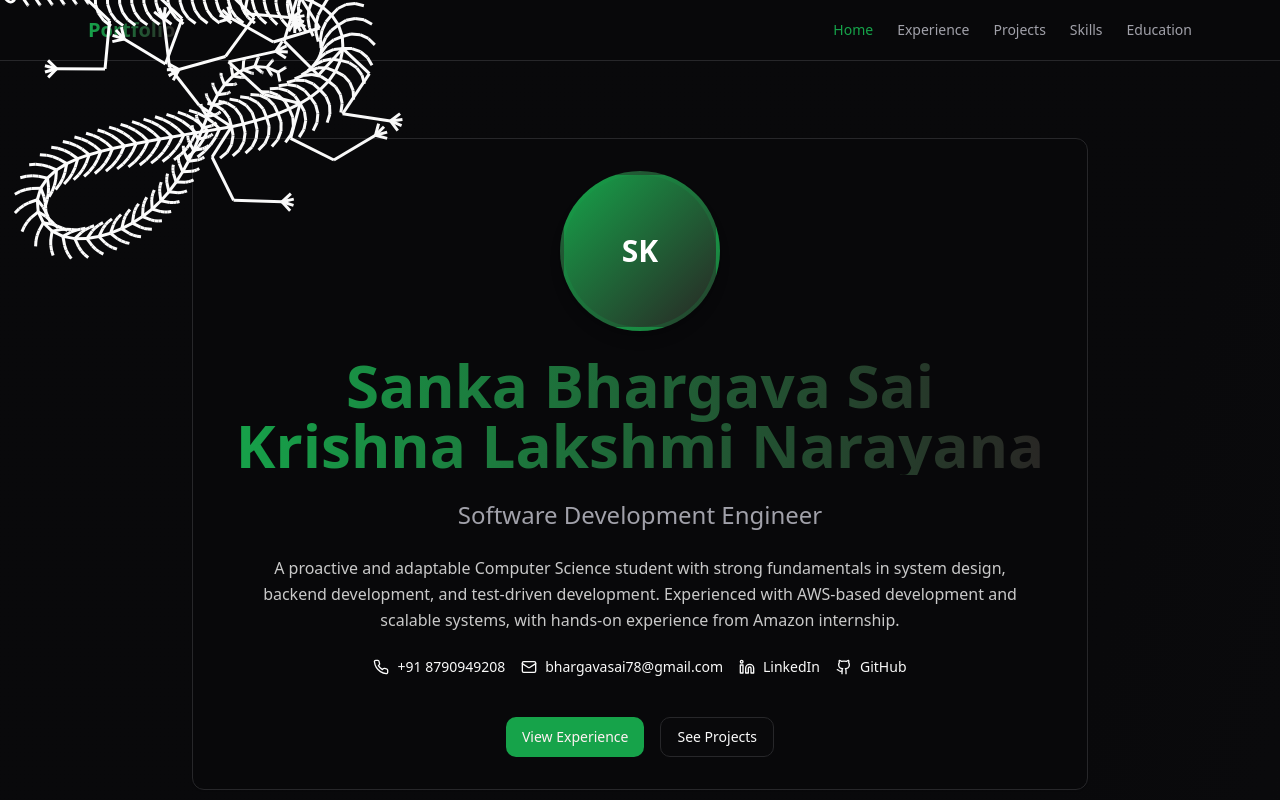
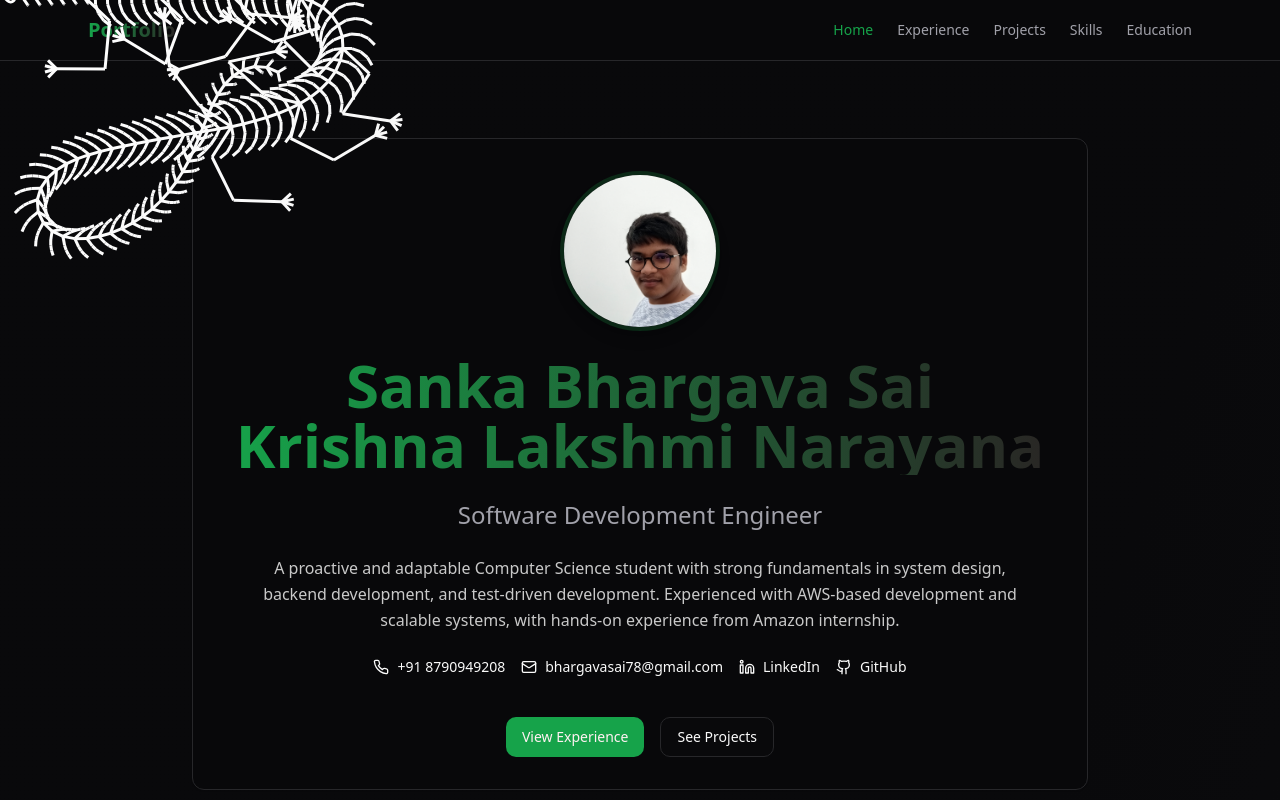
Before and after one commit to bhargava-sai-krishna/Portfolio-website, a React (Vite) app: page / in a window 1280 px wide. Shown: the top 800 px of the page. Built offline with nearby package versions, Linux system fonts and the light colour scheme.

Commit message:
Add user photo to Hero
Replace the "SK" placeholder in the Hero section with the user's photo.

```diff
--- a/src/components/Hero.tsx
+++ b/src/components/Hero.tsx
@@ -1,7 +1,7 @@
 import { Card } from "@/components/ui/card";
 import { Button } from "@/components/ui/button";
+import { Avatar, AvatarImage, AvatarFallback } from "@/components/ui/avatar";
 import { Github, Linkedin, Mail, Phone } from "lucide-react";
-// Using placeholder image since upload didn't work
 
 const Hero = () => {
   return (
@@ -9,9 +9,16 @@ const Hero = () => {
       <Card className="max-w-4xl w-full p-8 bg-card/80 backdrop-blur-sm">
         <div className="text-center space-y-6">
           <div className="flex justify-center mb-6">
-            <div className="w-32 h-32 md:w-40 md:h-40 rounded-full bg-gradient-to-br from-primary to-accent flex items-center justify-center border-4 border-primary/20 shadow-lg">
-              <span className="text-white text-2xl md:text-3xl font-bold">SK</span>
-            </div>
+            <Avatar className="w-32 h-32 md:w-40 md:h-40 border-4 border-primary/20 shadow-lg">
+              <AvatarImage
+                src="/lovable-uploads/f527ad4c-f3a1-4538-9ab7-091ccc1860b7.png"
+                alt="Sanka Bhargava Sai Krishna Lakshmi Narayana"
+                className="object-cover"
+              />
+              <AvatarFallback className="bg-gradient-to-br from-primary to-accent text-white text-2xl md:text-3xl font-bold">
+                SK
+              </AvatarFallback>
+            </Avatar>
           </div>
 
           <h1 className="text-4xl md:text-6xl font-bold bg-gradient-to-r from-primary to-accent bg-clip-text text-transparent">
```
Also changed, not shown: public/lovable-uploads/f527ad4c-f3a1-4538-9ab7-091ccc1860b7.png (added).
